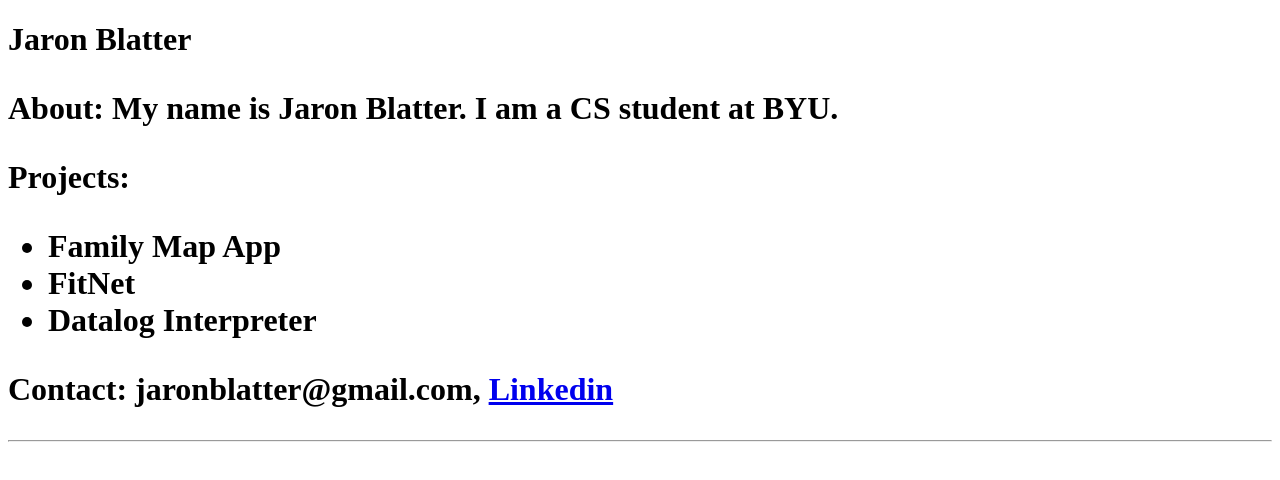
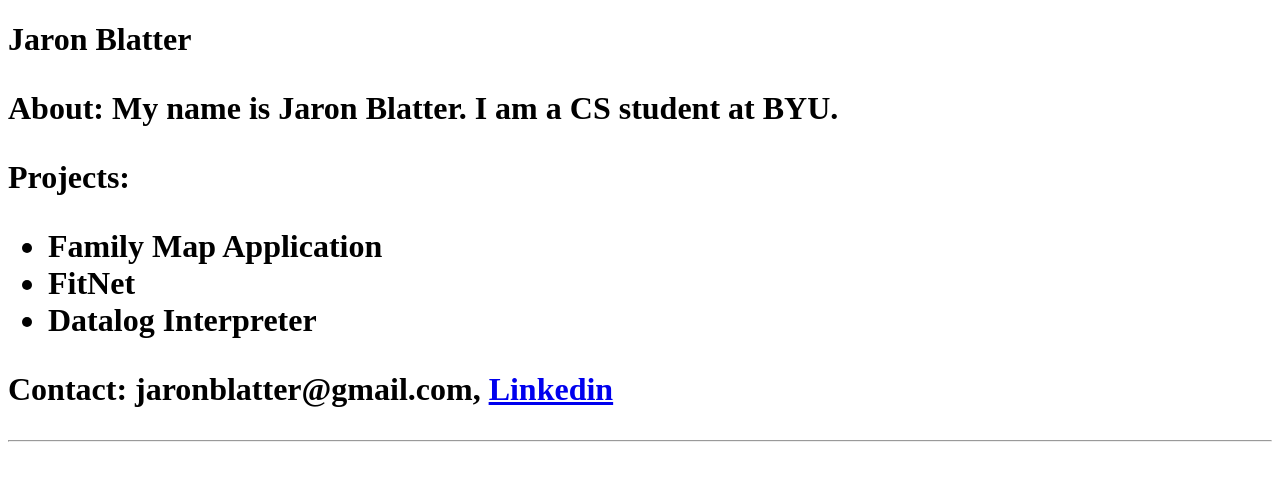
Before and after one commit to jaronblatter/portfolio, a plain HTML site: page index.html in a window 1280 px wide. Drawn offline with Linux system fonts and the light colour scheme.

Commit message:
changed to application

```diff
--- a/index.html
+++ b/index.html
@@ -8,7 +8,7 @@
 		<p>About: My name is Jaron Blatter. I am a CS student at BYU.</p>
 		<p>Projects:</p>
 		<ul>
-			<li>Family Map App</li>
+			<li>Family Map Application</li>
 			<li>FitNet</li>
 			<li>Datalog Interpreter</li>
 		</ul>
```
